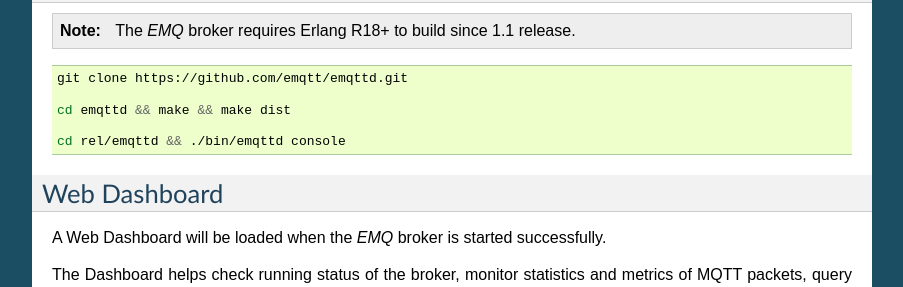
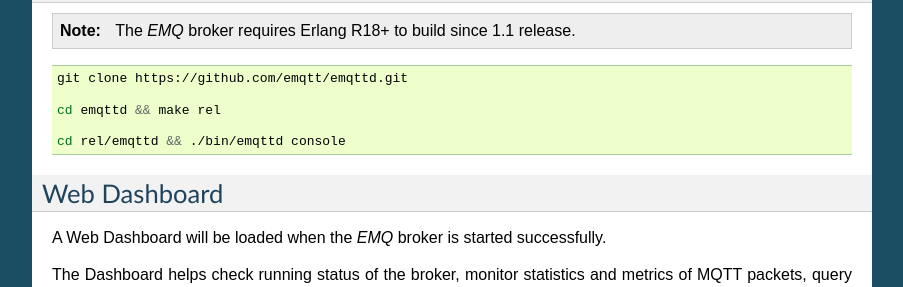
Before and after one commit to emqxarchive/emqx-docs-en, a Sphinx documentation site: the page built from source/getstarted.rst, in a window 1280 px wide and 900 px high, scrolled down 1360 px. Shown: the part 157-444 px from the top of the window, without its empty margins (198-1101 px from the left). Built offline with Sphinx 7.4.7, drawn with Linux system fonts in a browser that asks for light colours.

Commit message:
Changed the 'make dist' to 'make rel'

```diff
--- a/source/getstarted.rst
+++ b/source/getstarted.rst
@@ -87,7 +87,7 @@
 
     git clone https://github.com/emqtt/emqttd.git
 
-    cd emqttd && make && make dist
+    cd emqttd && make rel
 
     cd rel/emqttd && ./bin/emqttd console
 
```
